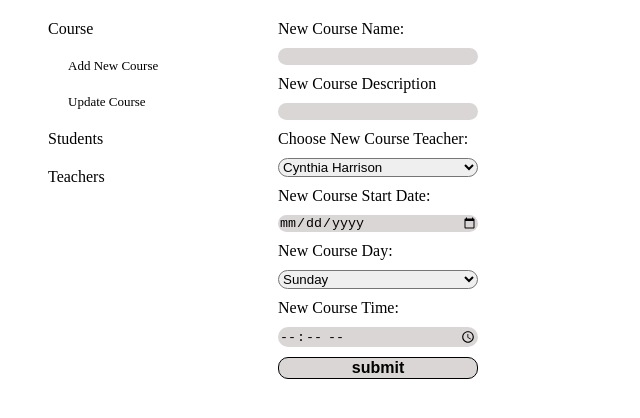
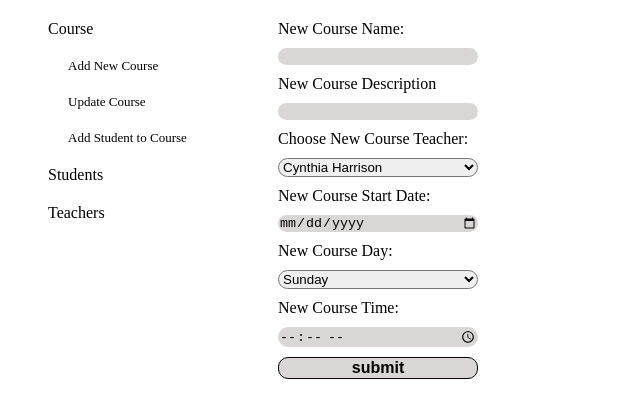
Before and after one commit to michalboim/students, a Flask app: page /add_course in a window 1280 px wide. Shown: the part 29-447 px from the top of the page, without its empty margins (0-640 px from the left). Run offline with Flask 2, Linux system fonts and the light colour scheme; data comes from the database, SQL or seed files in the repository.

Commit message:
course registration

```diff
--- a/app.py
+++ b/app.py
@@ -94,6 +94,50 @@ def chosen_course_update(course_id):
     else:
         return render_template('update_courses.html', form='', form2=form2 ,chosen_course=chosen_course, teacher_info=teacher_info)
 
+@app.route('/course_registration', methods=['GET', 'POST'])
+def course_registrationt():
+    form=['create']
+    if request.method=='POST':
+        courses_list=crud.read_like('*', 'courses', 'name', request.form['search'].title())
+        if len(courses_list)==0:
+            return render_template('course_registration.html', form=form, course_dict='', result1='No such course was found')
+        else:
+            course_object=create_students_objects(courses_list)
+            return render_template('course_registration.html',form=form, course_dict='', course_objects=course_object)
+    else:
+        return render_template('course_registration.html', form=form, course_dict='', courses=create_courses_objects(crud.read_all('courses')))
+
+@app.route('/course_id_registration/<course_id>',  methods=['GET', 'POST'])
+def course_id_registration(course_id):
+    form=['create']
+    course_dict={}
+    course_dict['form']=['create']
+    students=create_students_objects(crud.read_all('students'))
+    course_dict['students']=students
+    course_dict['course_title']=f'Choose student for {crud.course_name(course_id)}:'
+    if request.method=='POST':
+        if 'form1' in request.form:
+            return redirect(url_for('course_registrationt'))
+        if 'form2' in request.form:
+            students_list=crud.read_like('*', 'students', 'name', request.form['search'].title())
+            if len(students_list)==0:
+                return render_template('course_registration.html', form=form, course_dict=course_dict, result2='No such student was found')
+            else:
+                students_object=create_students_objects(students_list)
+                course_dict['students']=students_object
+                return render_template('course_registration.html', form=form, course_dict=course_dict)
+        if 'form3' in request.form:
+            students_ids=request.form.getlist('student_id')
+            for student in students_ids:
+                try:
+                    crud.create('students_courses', 'student_id, course_id', f'{student}, {course_id}')
+                except:
+                    pass
+                    #return render_template('course_registration.html', form=form, course_dict='', error=f'{crud.student_name(student)} is already registered to {crud.course_name(course_id)} course')
+            return redirect(url_for('course_registrationt'))
+    return render_template('course_registration.html', form=form, course_dict=course_dict)
+
+
 @app.route('/admin_students', methods=['GET', 'POST'])
 def admin_students():
     if request.method=='POST':
@@ -162,8 +206,7 @@ def student_id_registration(student_id):
     form=['create']
     student_dict={}
     student_dict['form']=['create']
-    courses=crud.read_all('courses')
-    courses=create_courses_objects(courses)
+    courses=create_courses_objects(crud.read_all('courses'))
     student_dict['courses']=courses
     student_dict['student_title']=f'Choose course for {crud.student_name(student_id)}:'
     if request.method=='POST':
@@ -183,7 +226,8 @@ def student_id_registration(student_id):
                 try:
                     crud.create('students_courses', 'student_id, course_id', f'{student_id}, {course}')
                 except:
-                    return render_template('student_registration.html', form=form, student_dict='', error=f'{crud.student_name(student_id)} is already registered to {crud.course_name(course)} course')
+                    pass
+                    #return render_template('student_registration.html', form=form, student_dict='', error=f'{crud.student_name(student_id)} is already registered to {crud.course_name(course)} course')
             return redirect(url_for('student_registrationt'))
     return render_template('student_registration.html', form=form, student_dict=student_dict)
 
--- a/templates/admin_nav_courses.html
+++ b/templates/admin_nav_courses.html
@@ -6,6 +6,7 @@
             <div class="more_links">
                 <div class="link"><a href="/add_course">Add New Course</a></div>
                 <div class="link"><a href="/update_courses">Update Course</a></div>
+                <div class="link"><a href="/course_registration">Add Student to Course</a></div>
             </div>
         <div class="link"><a href="/admin_students">Students</a></div>
         <div class="link"><a href="/admin_teachers">Teachers</a></div>
```
Also changed, not shown: static/style.css (+34 -0 lines), templates/course_registration.html (added, +49 -0 lines), students.db.
